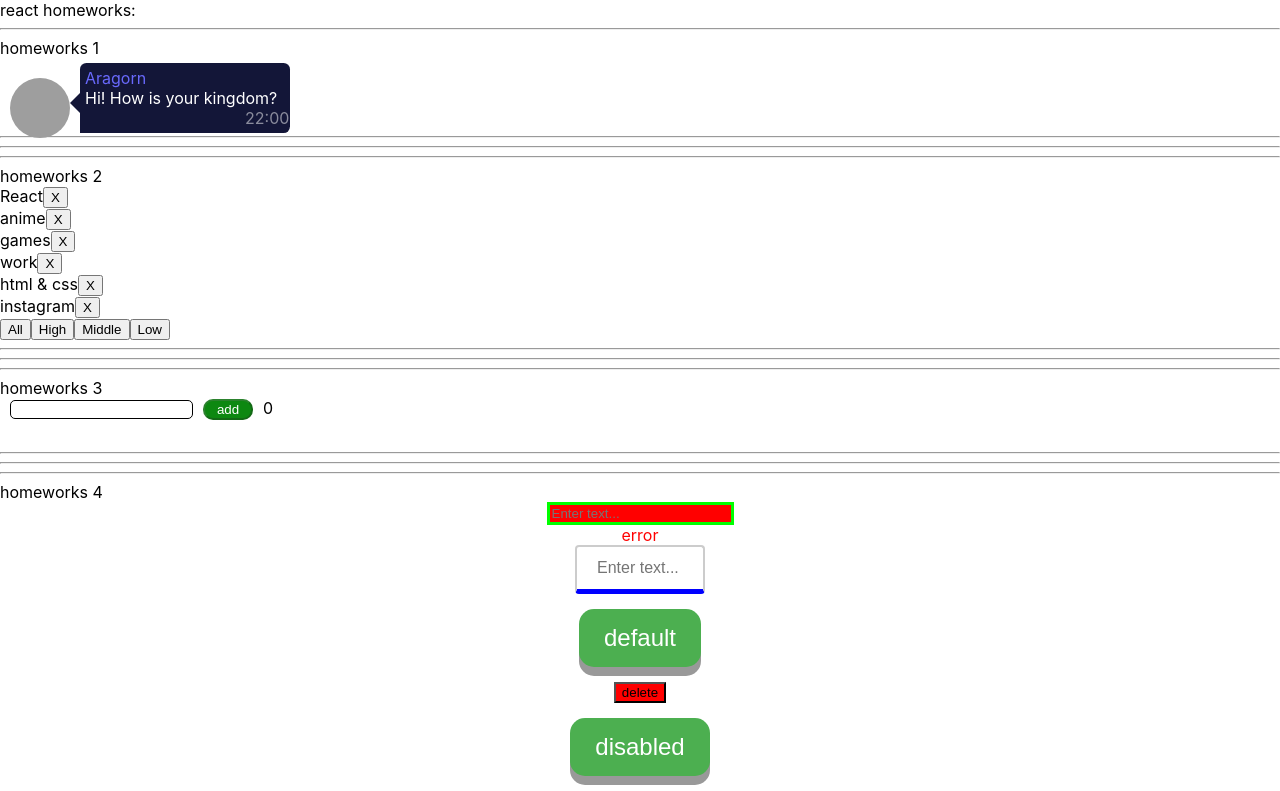
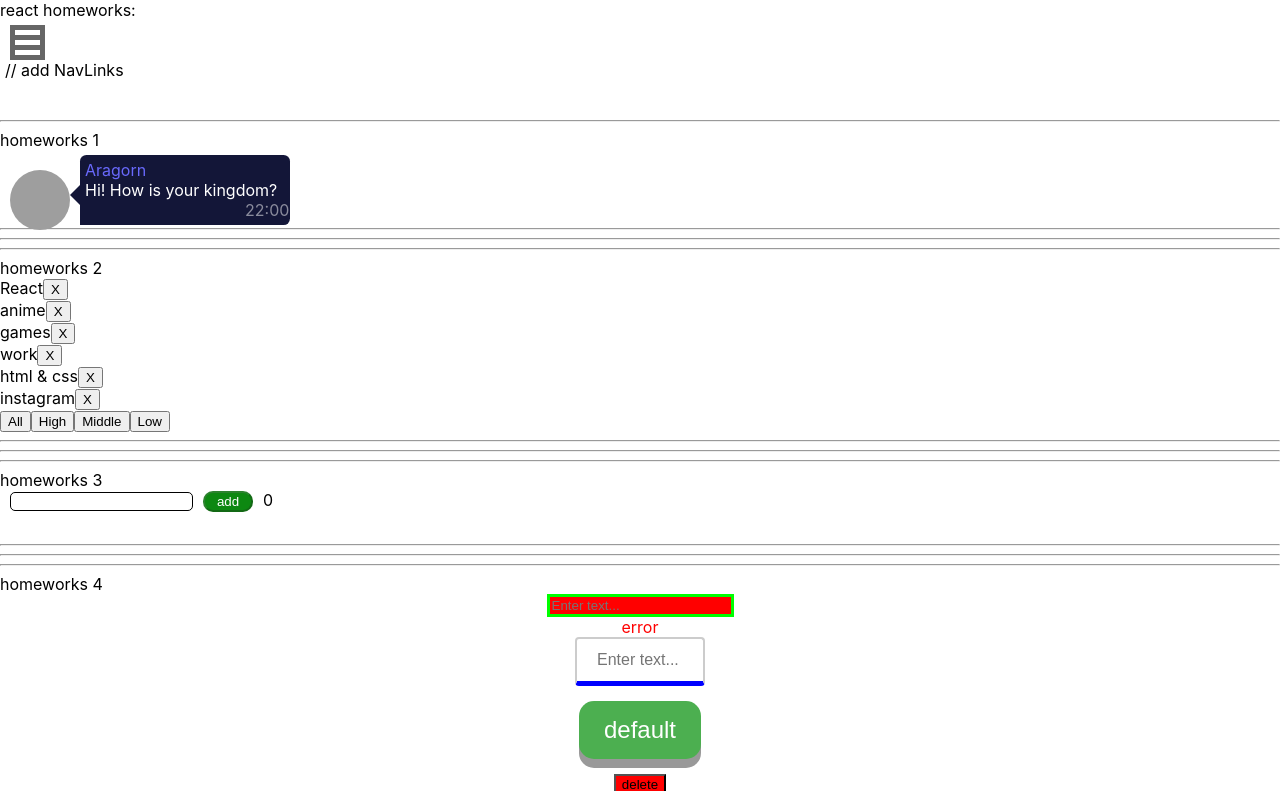
Before and after one commit to davaait/homeworks--react, a React (Create React App) app: page /#/pre-junior in a window 1280 px wide. Shown: the top 791 px of the page. Built offline with nearby package versions, Linux system fonts and the light colour scheme; grey boxes are pictures that could not be loaded.

Commit message:
"homework#5 done"

```diff
--- a/src/p1-main/m1-ui/u1-app/App.tsx
+++ b/src/p1-main/m1-ui/u1-app/App.tsx
@@ -1,19 +1,16 @@
 import React from 'react'
 import s from './App.module.css'
-import HW1 from '../../../p2-homeworks/h1/HW1'
-import HW2 from "../../../p2-homeworks/h2/HW2";
-import HW3 from "../../../p2-homeworks/h3/HW3";
-import HW4 from "../../../p2-homeworks/h4/HW4";
+import HW5 from "../../../p2-homeworks/h5/HW5";
 
 function App() {
     return (
         <div className={s.App}>
             <div>react homeworks:</div>
-            <HW1/>
+            {/*<HW1/>
             <HW2/>
             <HW3/>
-            <HW4/>
-            {/*<HW5/>*/}
+            <HW4/>*/}
+            <HW5/>
 
         </div>
     )
--- a/src/p2-homeworks/h5/HW5.tsx
+++ b/src/p2-homeworks/h5/HW5.tsx
@@ -1,18 +1,19 @@
 import React from 'react'
+import {HashRouter} from 'react-router-dom'
 import Header from './Header'
-import Routes from './Routes'
+import Navbar from './Navbar'
 
 function HW5() {
     return (
         <div>
             {/*в gh-pages лучше работает HashRouter*/}
-            {/*<HashRouter>*/}
+            <HashRouter>
 
             <Header/>
 
-            <Routes/>
+            <Navbar/>
 
-            {/*</HashRouter>*/}
+            </HashRouter>
         </div>
     )
 }
--- /dev/null
+++ b/src/p2-homeworks/h5/Header.module.css
@@ -0,0 +1,74 @@
+.wrapper {
+    margin: 40px 5px;
+    padding: 0;
+    font-size: 12pt;
+}
+
+.wrapperNav {
+    display: block;
+    position: fixed;
+    list-style:none;
+    padding: 10px;
+    margin: 0;
+    box-sizing: border-box;
+    width: 200px;
+    background-color: #eee;
+    height: 100%;
+    top: 0;
+    left: -200px;
+    transition: left .2s;
+    z-index: 2;
+    -webkit-transform: translateZ(0);
+    -webkit-backface-visibility: hidden;
+}
+
+.wrapperNavTicker {
+    display: none;
+}
+
+.label {
+    color: rgba(0, 29, 221, 0.7);
+    background-color: #666;
+    padding: 5px;
+    position: fixed;
+    top: 25px;
+    left: 10px;
+    cursor: pointer;
+    transition: left .23s;
+    z-index: 3;
+    width: 25px;
+    -webkit-transform: translateZ(0);
+    -webkit-backface-visibility: hidden;
+}
+
+.label span {
+    display: block;
+    height: 5px;
+    background-color: #fff;
+    margin: 5px 0 0;
+    transition: all .1s linear .23s;
+    position: relative;
+}
+
+.label span.first {
+    margin-top: 0;
+}
+
+.wrapperNavTicker:checked ~ .label {
+    left: 160px;
+}
+.wrapperNavTicker:checked ~ .wrapperNav {
+    left: 0;
+}
+.wrapperNavTicker:checked ~ .label span.first {
+    -webkit-transform: rotate(45deg);
+    top: 10px;
+}
+.wrapperNavTicker:checked ~ .label span.second {
+    opacity: 0;
+}
+
+.wrapperNavTicker:checked ~ .label span.third {
+    -webkit-transform: rotate(-45deg);
+    top: -10px;
+}
--- a/src/p2-homeworks/h5/Header.tsx
+++ b/src/p2-homeworks/h5/Header.tsx
@@ -1,10 +1,28 @@
 import React from 'react'
+import {NavLink} from 'react-router-dom';
+import s from './Header.module.css'
 
 function Header() {
     return (
-        <div>
+        <div className={s.wrapper}>
+            <input type="checkbox" id="htm" className={s.wrapperNavTicker}/>
+            <label className={s.label} htmlFor="htm">
+                <span className={s.first}/>
+                <span className={s.second}/>
+                <span className={s.third}/>
+            </label>
             // add NavLinks
-
+            <div className={s.wrapperNav}>
+                <div>
+                    <NavLink to="/pre-junior">Pre-Junior</NavLink>
+                </div>
+                <div>
+                    <NavLink to="/junior">Junior</NavLink>
+                </div>
+                <div>
+                    <NavLink to="/junior-plus">JuniorPlus</NavLink>
+                </div>
+            </div>
         </div>
     )
 }
--- /dev/null
+++ b/src/p2-homeworks/h5/Navbar.tsx
@@ -0,0 +1,39 @@
+import React from 'react'
+import Error404 from "./pages/Error404";
+import {Route, Navigate, Routes} from "react-router-dom";
+import PreJunior from "./pages/PreJunior";
+import JuniorPlus from "./pages/JuniorPlus";
+import Junior from "./pages/Junior";
+
+export const PATH = {
+    PRE_JUNIOR: '/pre-junior',
+    JUNIOR: '/junior',
+    JUNIOR_PLUS: '/junior-plus',
+    // add paths
+}
+
+function Navbar() {
+    return (
+        <div>
+            {/*Switch выбирает первый подходящий роут*/}
+            <Routes>
+
+                    {/*в начале мы попадаем на страницу '/' и переходим сразу на страницу PRE_JUNIOR*/}
+                    {/*exact нужен чтоб указать полное совподение (что после '/' ничего не будет)*/}
+                    <Route path={'/'} element={<Navigate to={PATH.PRE_JUNIOR}/>}/>
+
+                    <Route path={PATH.PRE_JUNIOR} element={<PreJunior/>}/>
+                    <Route path={PATH.JUNIOR} element={<Junior/>}/>
+                    <Route path={PATH.JUNIOR_PLUS} element={<JuniorPlus/>}/>
+
+                    // add routes
+
+                    {/*у этого роута нет пути, он отрисуется если пользователь захочет попасть на несуществующую страницу*/}
+                    <Route element={<Error404/>}/>
+
+            </Routes>
+        </div>
+    )
+}
+
+export default Navbar
--- /dev/null
+++ b/src/p2-homeworks/h5/pages/Junior.tsx
@@ -0,0 +1,21 @@
+import React from 'react'
+import HW7 from "../../h7/HW7";
+import HW8 from "../../h8/HW8";
+import HW9 from "../../h9/HW9";
+import HW10 from "../../h10/HW10";
+import HW11 from "../../h11/HW11";
+
+function Junior() {
+    return (
+        <div>
+            <HW7/>
+            <HW8/>
+            <HW9/>
+            <HW10/>
+            <HW11/>
+
+        </div>
+    )
+}
+
+export default Junior
--- /dev/null
+++ b/src/p2-homeworks/h5/pages/JuniorPlus.tsx
@@ -0,0 +1,14 @@
+import React from 'react'
+import HW12 from "../../h12/HW12";
+
+
+function JuniorPlus() {
+    return (
+        <div>
+            <HW12/>
+
+        </div>
+    )
+}
+
+export default JuniorPlus
```
Also changed, not shown: package.json (+9 -1 lines), src/p2-homeworks/h5/Routes.tsx (deleted, +0 -29 lines), 1 other file (tests, documents, lock files or other folders).
